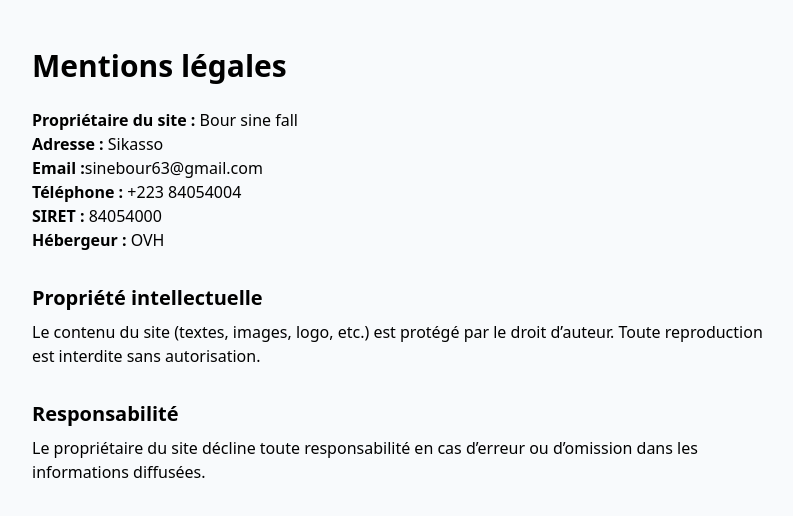
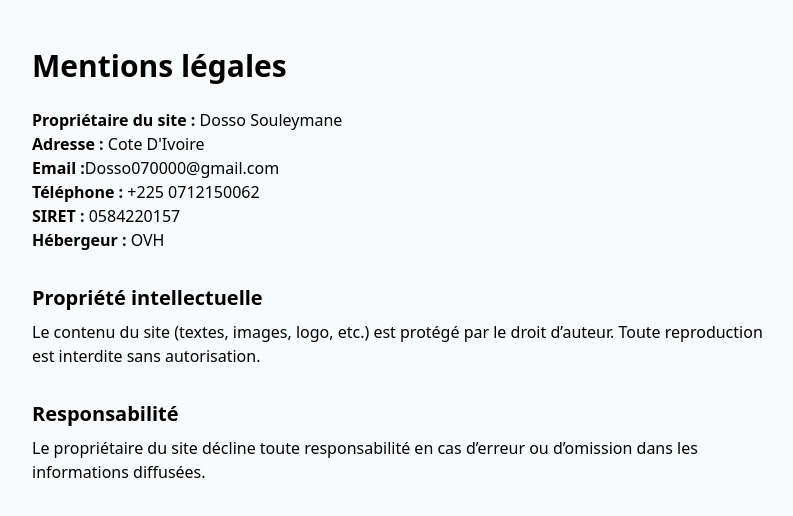
Before and after one commit to numaci/numa, a Next.js app: page /mentions-legales in a window 1280 px wide. Shown: the top 516 px of the page, without its empty margins (240-1033 px from the left). Built offline with nearby package versions, Linux system fonts and the light colour scheme.

Commit message:
Update legal mentions with new owner details

```diff
--- a/src/app/mentions-legales/page.tsx
+++ b/src/app/mentions-legales/page.tsx
@@ -4,11 +4,11 @@ export default function MentionsLegales() {
   return (
     <div className="max-w-3xl mx-auto py-12 px-4">
       <h1 className="text-3xl font-bold mb-6">Mentions légales</h1>
-      <p><b>Propriétaire du site :</b> Bour sine fall</p>
-      <p><b>Adresse :</b> Sikasso</p>
-      <p><b>Email :</b>sinebour63@gmail.com</p>
-      <p><b>Téléphone :</b> +223 84054004</p>
-      <p><b>SIRET :</b> 84054000</p>
+      <p><b>Propriétaire du site :</b> Dosso Souleymane</p>
+      <p><b>Adresse :</b> Cote D'Ivoire</p>
+      <p><b>Email :</b>Dosso070000@gmail.com</p>
+      <p><b>Téléphone :</b> +225 0712150062</p>
+      <p><b>SIRET :</b> 0584220157</p>
       <p><b>Hébergeur :</b> OVH</p>
       <h2 className="text-xl font-semibold mt-8 mb-2">Propriété intellectuelle</h2>
       <p>Le contenu du site (textes, images, logo, etc.) est protégé par le droit d’auteur. Toute reproduction est interdite sans autorisation.</p>
```
